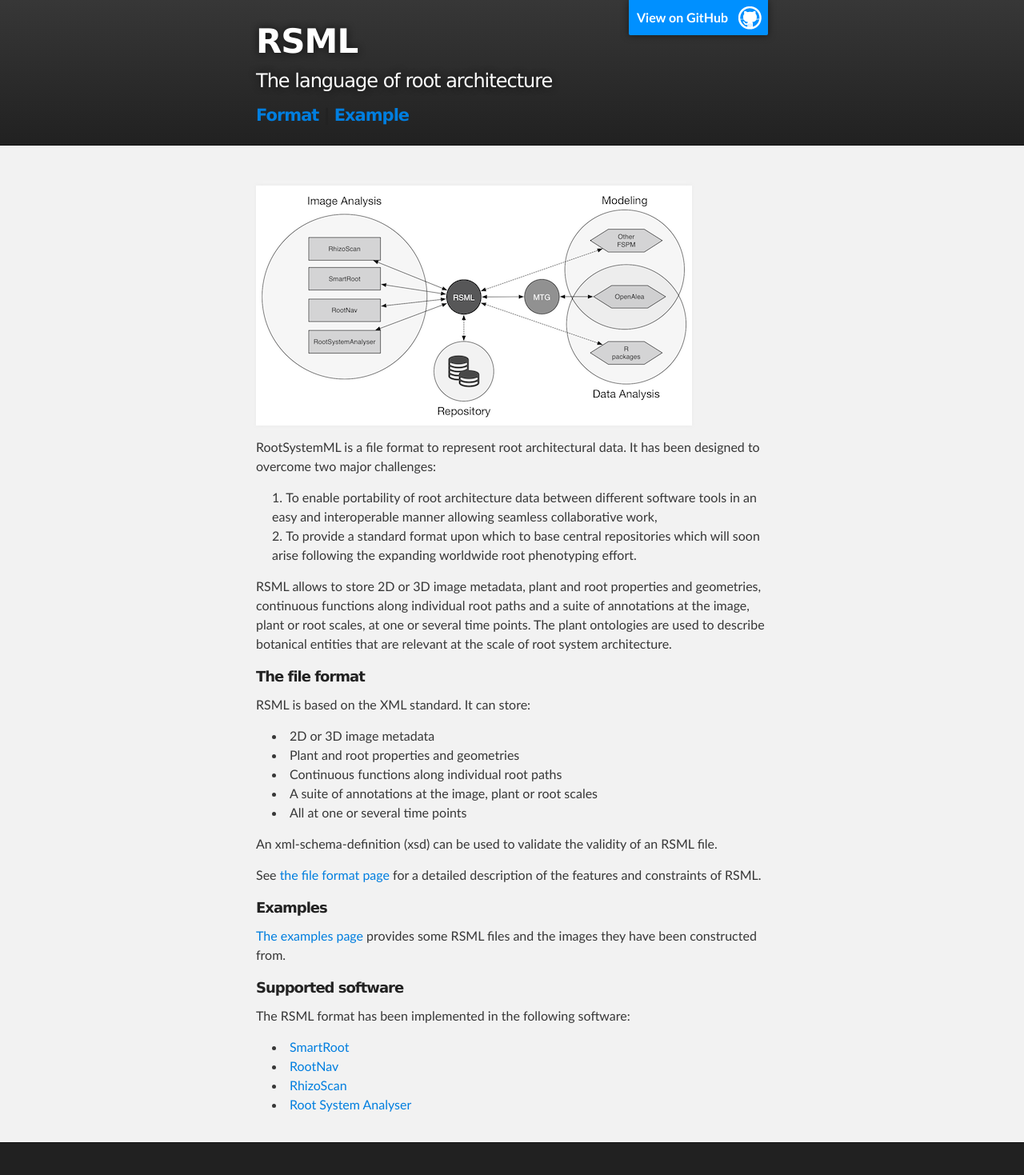
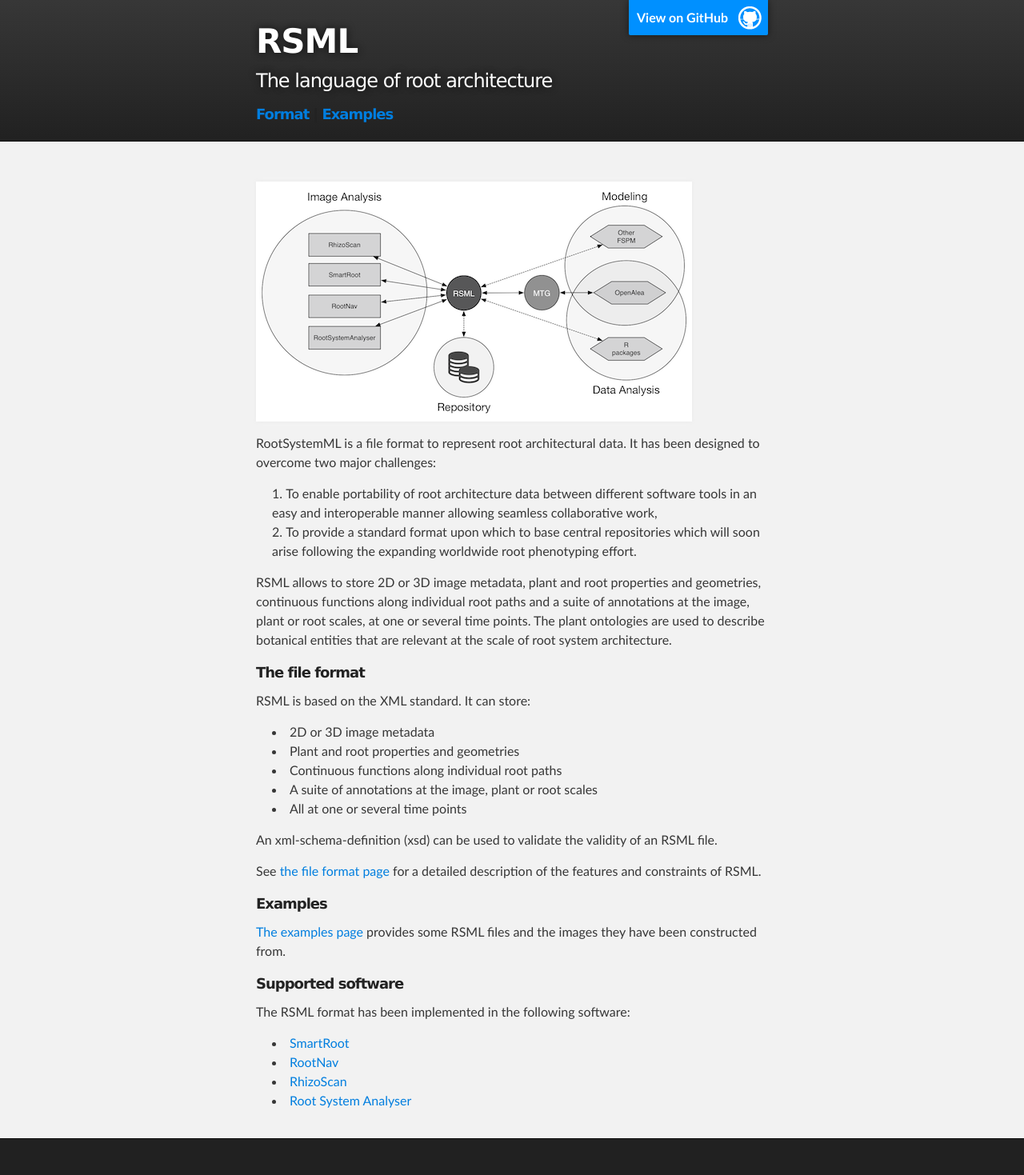
Before and after one commit to RootSystemML/RootSystemML.github.io, a Jekyll site: the page built from index.md, in a window 1280 px wide. Shown: the whole page at 80% size. Built offline with Jekyll 4.4.1, drawn with Linux system fonts in a browser that asks for light colours.

Commit message:
Added menu

```diff
--- a/_layouts/default.html
+++ b/_layouts/default.html
@@ -22,7 +22,7 @@
           <h1 id="project_title">RSML</h1>
           </a>
           <h3 id="project_tagline">The language of root architecture</h3>
-          <h4><a href="format">Format</a> | <a href="example">Example</a></h4>
+          <h5><a href="format">Format</a> | <a href="examples">Examples</a></h5>
         </header>
     </div>
 
```
